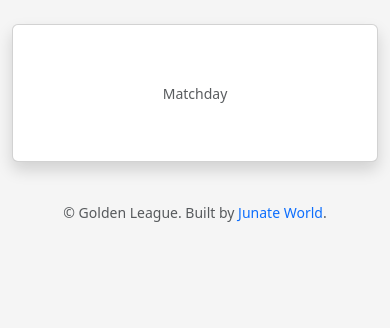
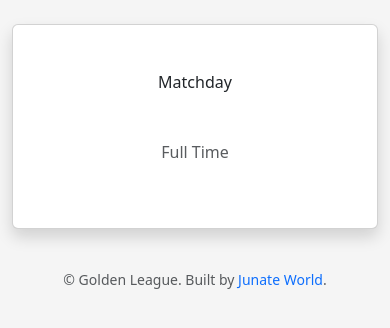
Before and after one commit to Junate-World/talented_league, a Flask app: template app/templates/matches/detail.html in a window 390 px wide. Shown: the part 56-384 px from the top of the page. Run offline with Flask 3, Linux system fonts and the light colour scheme; the template is opened without the code that fills it, so the values that code supplies are empty; data comes from the database, SQL or seed files in the repository.

Commit message:
fixtures update

```diff
--- a/app/templates/matches/detail.html
+++ b/app/templates/matches/detail.html
@@ -5,19 +5,27 @@
 <div class="card shadow">
     <div class="card-body text-center py-5">
         <div class="row align-items-center">
-            <div class="col-md-5">
+          <h6 class="text-center">Matchday {{ match.matchday }}</h6>
+        </div>
+        <br>
+        <div class="row align-items-center junate-match">
+
+            <div class="col-5 col-md-5">
                 <h4>{{ match.home_team.name }}</h4>
             </div>
-            <div class="col-md-2">
+            <div class="col-2 col-md-2">
                 <h2 class="mb-0">{{ match.score_display }}</h2>
-                <small class="text-muted">Matchday {{ match.matchday }}</small>
+
             </div>
-            <div class="col-md-5">
+            <div class="col-5 col-md-5">
                 <h4>{{ match.away_team.name }}</h4>
             </div>
         </div>
-        {% if match.kickoff %}
+
+        {% if match.score_display == "vs" %}
         <p class="text-muted mt-2">{{ match.kickoff.strftime('%A %d %B %Y, %H:%M') }}</p>
+        {% else %}
+        <p class="text-muted mt-2">Full Time</p>
         {% endif %}
     </div>
 </div>
@@ -213,6 +221,14 @@
     .match-event-away .d-flex {
         justify-content: flex-start !important;
     }
+    .junate-match {
+        flex-wrap: nowrap;
+    }
+    .junate-match h4,
+    .junate-match h2 {
+        font-size: 15px !important;
+
+    }
 }
 </style>
 {% endblock %}
```
